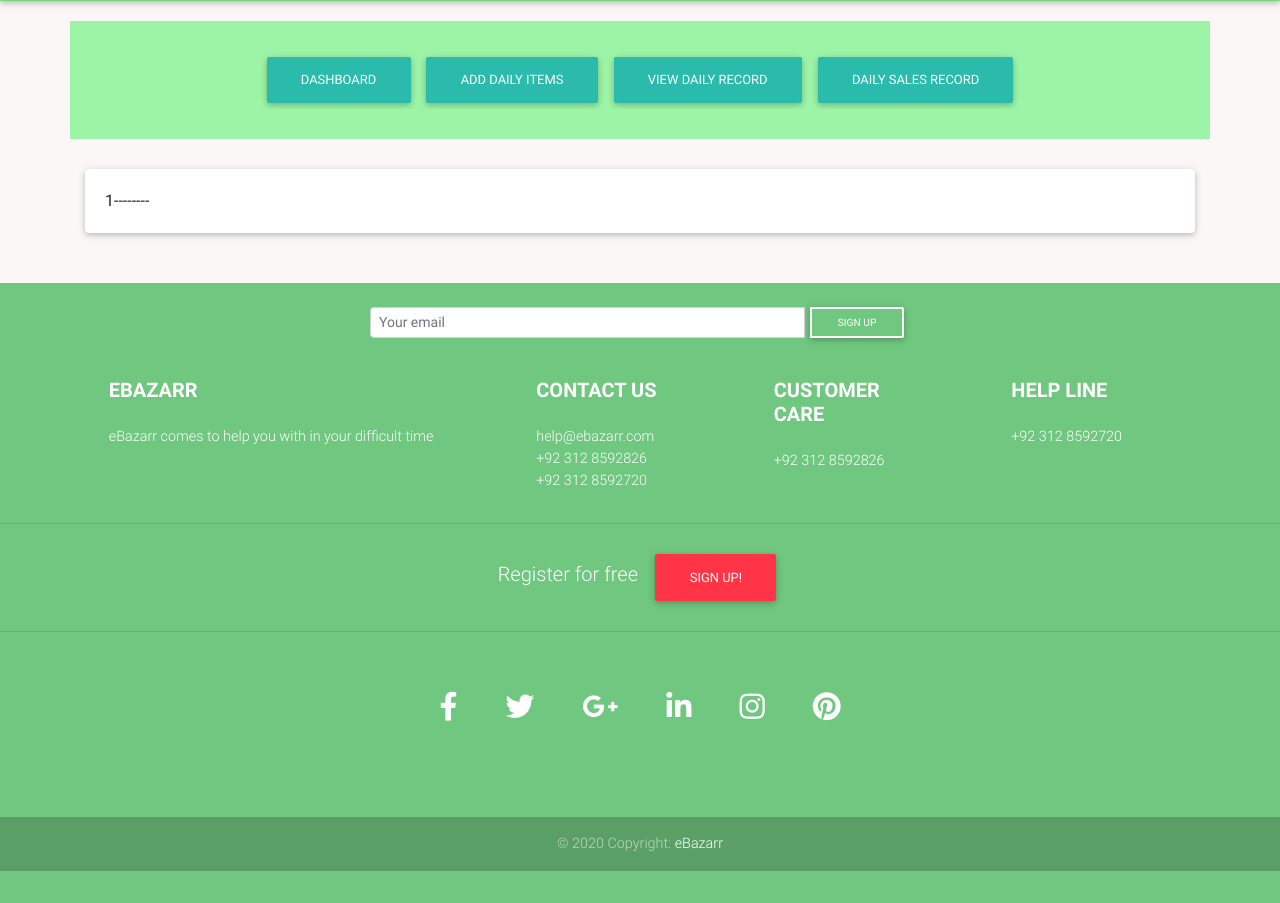
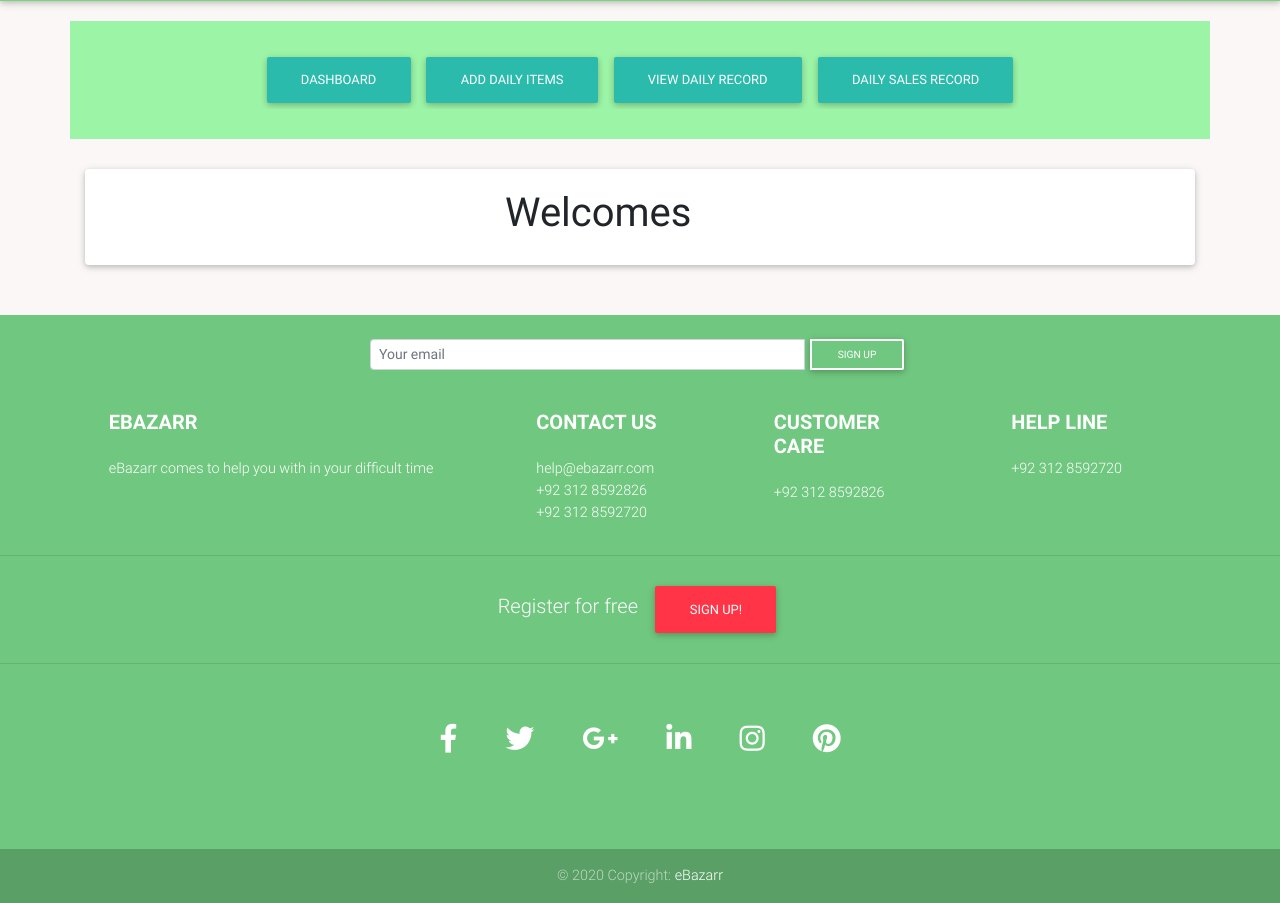
Before and after one commit to ali-python/ebazar, a Django app: page /merchant/dashboard/view in a window 1280 px wide. Shown: the part 159-1062 px from the top of the page. Before the commit the page ends 1030 px from the top, so only its background shows below. Run offline with Django 3.2, Linux system fonts and the light colour scheme; the visitor is signed in with stand-in values (Sample User, id 1); some libraries are stand-ins or nearby versions.

Commit message:
merchant dashboard

```diff
--- a/templates/merchant/dashboard.html
+++ b/templates/merchant/dashboard.html
@@ -21,9 +21,9 @@
     <div class="row" style="margin:30px 0px">
         <div class="col-lg-12">
             <div class="card">
-                <div class="card-body">
-                    {{request.user.id}}--------
-                    <table>
+                <div class="card-body" style="margin-left: 400px;">
+                        <h1>Welcomes</h1>
+                                    <table>
 
                     </table>
                     <!--<h2 style="text-align:center;text-transform: uppercase;">{{ request.user.user_merchant.merchant.name }}</h2>-->
```
